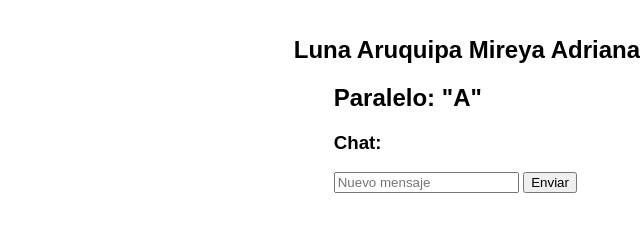
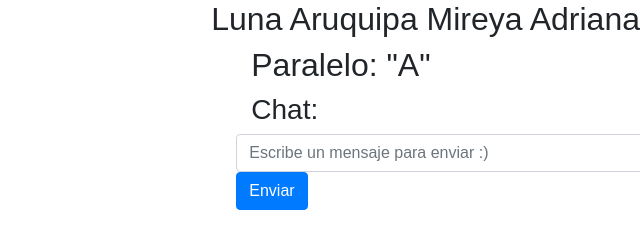
Before and after one commit to MireyaLuna/Nodechat, a website: page index.html in a window 1280 px wide. Shown: the whole page, without its empty margins (640-1280 px from the left). Drawn offline with nearby package versions, Linux system fonts and the light colour scheme; no server answers.

Commit message:
Update index.html

```diff
--- a/index.html
+++ b/index.html
@@ -1,10 +1,12 @@
 <!DOCTYPE html>
 <html>
+
 <head>
     <meta charset="UTF-8">
+    <link rel="stylesheet" href="https://stackpath.bootstrapcdn.com/bootstrap/4.3.1/css/bootstrap.min.css" integrity="sha384-ggOyR0iXCbMQv3Xipma34MD+dH/1fQ784/j6cY/iJTQUOhcWr7x9JvoRxT2MZw1T" crossorigin="anonymous">
     <title>Luna Mireya Paralelo A</title>
     <style>
-  body{
+        body {
             font-family: Arial;
             padding: 0;
             margin: 0;
@@ -13,21 +15,26 @@
         }
     </style>
 </head>
+
 <body>
-  <ul><h2>
+    <ul>
+        <h2>
             Luna Aruquipa Mireya Adriana
-  </h2></div>
-  <ul><h2>
+        </h2>
+        </div>
+        <ul>
+            <h2>
                 Paralelo: "A"
-  </h2></div>
+            </h2>
+            </div>
             <h3>Chat:</h3>
             <ul id="listado-msjs">
 
             </ul>
 
-  <div id="env-msjs">
-	  <input id="nuevo-msj"  placeholder="Nuevo mensaje">
-	  <button id="btn-msj" onclick="enviarMensaje()">Enviar</button>
+            <div id="env-msjs" class="row align-items-start">
+                <input id="nuevo-msj" class="form-control" placeholder="Escribe un mensaje para enviar :)">
+                <button id="btn-msj" class="btn btn-primary" onclick="enviarMensaje()">Enviar</button>
             </div>
 
             <script src="http://code.jquery.com/jquery-1.11.1.js"></script>
@@ -36,7 +43,7 @@
                 var socket = io(); // Inicializamos socketIO en el cliente
 
                 socket.on('nuevo mensaje', function (msj) {
-      $('#listado-msjs').append( $('<li>').text(msj) );
+                    $('#listado-msjs').append($('<li>').text(msj));
                 });
 
                 function enviarMensaje() {
@@ -45,4 +52,5 @@
                 };
             </script>
 </body>
+
 </html>
```
Lines whose indentation alone changed are shown as unchanged.
